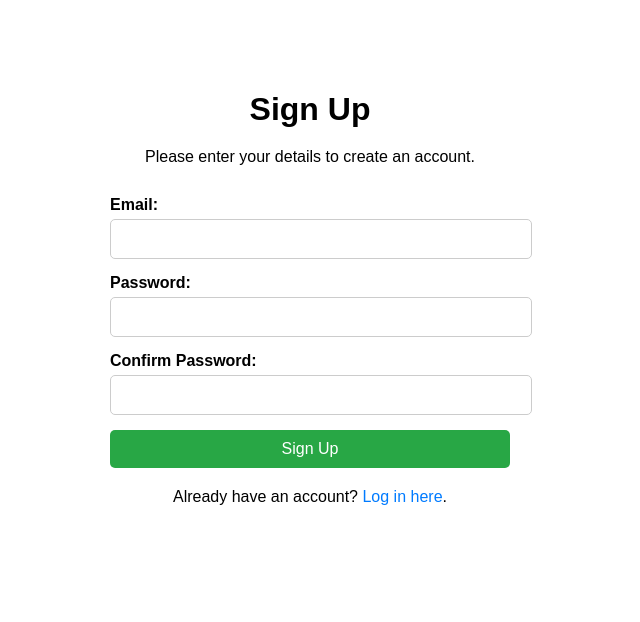
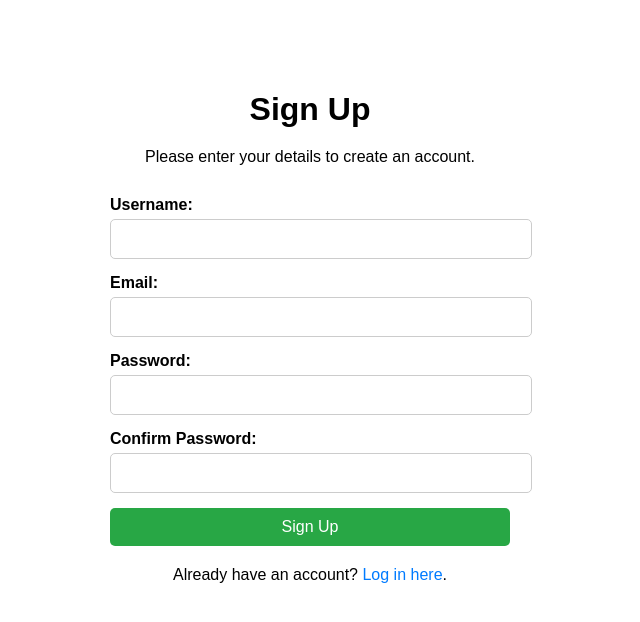
Before and after one commit to Affan88888/quantum-safe-messaging, a React (Create React App) app in the folder frontend/: page /signup in a window 1280 px wide. Shown: the top 622 px of the page, without its empty margins (330-970 px from the left). Built offline with nearby package versions, Linux system fonts and the light colour scheme.

Commit message:
dodao da radi SignUp

```diff
--- a/frontend/src/pages/SignUp.js
+++ b/frontend/src/pages/SignUp.js
@@ -4,20 +4,45 @@ import './SignUp.css'; // Import the CSS file for styling
 
 const SignUp = () => {
   // State to manage form inputs
+  const [username, setUsername] = useState('');
   const [email, setEmail] = useState('');
   const [password, setPassword] = useState('');
   const [confirmPassword, setConfirmPassword] = useState('');
 
   // Handler for form submission
-  const handleSubmit = (e) => {
+  const handleSubmit = async (e) => {
     e.preventDefault();
+
+    // Check if passwords match
     if (password !== confirmPassword) {
       alert('Passwords do not match!');
       return;
     }
-    // Perform sign-up logic here (e.g., API call to Flask backend)
-    console.log('Signing up with:', { email, password });
-    alert(`Sign up attempted with email: ${email}`);
+
+    try {
+      // Send a POST request to the Flask backend's /signup route
+      const response = await fetch('http://localhost:5000/api/auth/signup', {
+        method: 'POST',
+        headers: {
+          'Content-Type': 'application/json',
+        },
+        body: JSON.stringify({ username, email, password }),
+      });
+
+      // Parse the response as JSON
+      const data = await response.json();
+
+      if (response.ok) {
+        // If signup is successful, show a success message
+        alert(data.message || 'User registered successfully');
+      } else {
+        // Display an error message if signup fails
+        alert(data.error || 'An error occurred during sign-up.');
+      }
+    } catch (error) {
+      console.error('Error during sign-up:', error);
+      alert('An unexpected error occurred. Please try again.');
+    }
   };
 
   return (
@@ -25,6 +50,16 @@ const SignUp = () => {
       <h1>Sign Up</h1>
       <p>Please enter your details to create an account.</p>
       <form onSubmit={handleSubmit} className="signup-form">
+        <div className="form-group">
+          <label htmlFor="username">Username:</label>
+          <input
+            type="text"
+            id="username"
+            value={username}
+            onChange={(e) => setUsername(e.target.value)}
+            required
+          />
+        </div>
         <div className="form-group">
           <label htmlFor="email">Email:</label>
           <input
```
